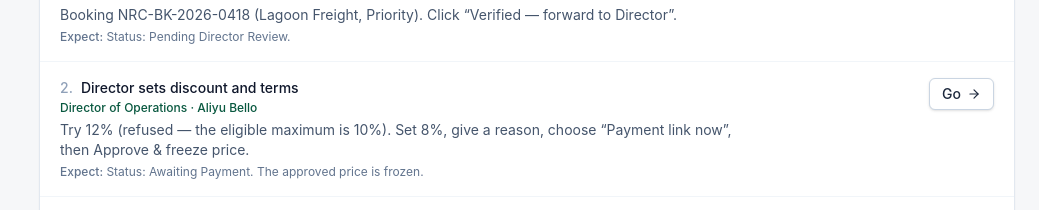
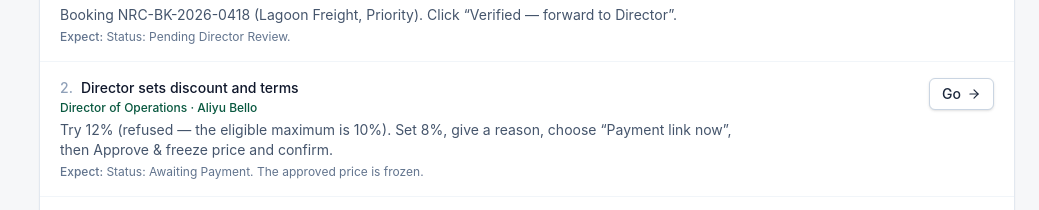
Before and after one commit to isngs-dev/e-cargo-prototype, a React (Vite) app: page /demo-guide in a window 1280 px wide. Shown: the part 920-1130 px from the top of the page, without its empty margins (241-1280 px from the left). Built offline with nearby package versions, Linux system fonts and the light colour scheme.

Commit message:
feat: confirm before freezing price; refresh stale docs and add testing guide

```diff
--- a/src/features/bookings/ApprovalPanels.tsx
+++ b/src/features/bookings/ApprovalPanels.tsx
@@ -1,10 +1,11 @@
 import { useMemo, useState } from 'react'
 import { CircleCheck, Send, Undo2, X } from 'lucide-react'
+import { Dialog } from '@/components/ui/dialog'
 import { Field, Textarea } from '@/components/ui/fields'
 import { Badge, Button, Card, CardHeader, Input } from '@/components/ui/primitives'
 import { ReasonDialog } from '@/features/registrations/ReasonDialog'
 import { allowedPaymentTerms, discountReductionNeedsReason } from '@/lib/eligibility'
-import { formatBp } from '@/lib/money'
+import { formatBp, formatKobo } from '@/lib/money'
 import { tryCalculatePrice } from '@/lib/pricing'
 import {
   directorApproveBooking, directorRejectBooking, directorSendBackBooking, hocApproveBooking, hocRejectBooking, hocSendBackBooking,
@@ -15,7 +16,7 @@ import type { AppData, Booking, Customer, PaymentTerms } from '@/types/domain'
 import { PriceBreakdown } from './PriceBreakdown'
 import type { Run } from './runTypes'
 
-type Dlg = null | 'back' | 'reject' | 'approve'
+type Dlg = null | 'back' | 'reject' | 'approve' | 'freeze'
 
 export function HeadOfCargoPanel({ booking, actor, run }: { booking: Booking; actor: Actor; run: Run }) {
   const [dialog, setDialog] = useState<Dlg>(null)
@@ -71,6 +72,7 @@ export function DirectorPanel({ booking, customer, data, actor, run }: { booking
   })
   const approve = () => {
     const err = run((d) => directorApproveBooking(d, booking.id, actor, decision()), 'Booking approved. Price frozen; invoice generated and payment terms applied (simulated — no payment gateway contacted).')
+    setDialog(null)
     if (err) setError(err)
   }
 
@@ -121,13 +123,33 @@ export function DirectorPanel({ booking, customer, data, actor, run }: { booking
           <Field label="Remarks (optional)"><Textarea value={remarks} onChange={(ev) => setRemarks(ev.target.value)} /></Field>
 
           {error && <p role="alert" className="rounded-md bg-red-50 px-3 py-2 text-sm text-red-700">{error}</p>}
-          <Button className="w-full" onClick={approve} disabled={!preview.ok}><CircleCheck className="size-4" /> Approve & freeze price</Button>
+          <Button className="w-full" onClick={() => { setError(''); setDialog('freeze') }} disabled={!preview.ok}><CircleCheck className="size-4" /> Approve & freeze price</Button>
           <div className="grid grid-cols-2 gap-2">
             <Button variant="secondary" onClick={() => setDialog('back')}><Undo2 className="size-4" /> Send back</Button>
             <Button variant="danger" onClick={() => setDialog('reject')}><X className="size-4" /> Reject</Button>
           </div>
         </div>
       </Card>
+      <Dialog
+        open={dialog === 'freeze'}
+        onClose={() => setDialog(null)}
+        title="Approve and freeze this price?"
+        description="Once approved, the price, discount and payment terms are frozen and cannot be changed. Later eligibility changes will not affect this booking."
+        footer={
+          <>
+            <Button variant="secondary" onClick={() => setDialog(null)}>Cancel</Button>
+            <Button onClick={approve}>Approve & freeze</Button>
+          </>
+        }
+      >
+        {preview.ok && (
+          <dl className="space-y-1 text-sm">
+            <div className="flex justify-between"><dt className="text-slate-600">Total to be frozen</dt><dd className="font-semibold tabular-nums">{formatKobo(preview.price.totalPayable)}</dd></div>
+            <div className="flex justify-between"><dt className="text-slate-600">Discount</dt><dd>{Number.isFinite(pct) ? `${pct}%` : '—'}</dd></div>
+            <div className="flex justify-between"><dt className="text-slate-600">Payment terms</dt><dd>{paymentTerms === 'pay_now' ? 'Payment link now' : `After credit period (${creditMonths} month${creditMonths === '1' ? '' : 's'})`}</dd></div>
+          </dl>
+        )}
+      </Dialog>
       <ReasonDialog open={dialog === 'back'} onClose={() => setDialog(null)} title="Send back to Head of Cargo" label="Reason" confirmLabel="Send back"
         onConfirm={(r) => run((d) => directorSendBackBooking(d, booking.id, actor, r), 'Booking sent back to the Head of Cargo.')} />
       <ReasonDialog open={dialog === 'reject'} onClose={() => setDialog(null)} title="Reject booking" description="No payment has been taken, so no refund is required (email simulated)." label="Reason for rejection" confirmLabel="Reject booking" danger
--- a/src/features/demo/DemoGuidePage.tsx
+++ b/src/features/demo/DemoGuidePage.tsx
@@ -23,7 +23,7 @@ const scenes: Scene[] = [
     id: 'booking', title: '2 · Book cargo and receive an AWB', summary: 'Approvals, frozen price, simulated payment, port verification and the AWB.',
     steps: [
       { persona: 'p-hoc', to: '/bookings/bk-0418', title: 'Head of Cargo verifies', text: 'Booking NRC-BK-2026-0418 (Lagoon Freight, Priority). Click “Verified — forward to Director”.', expect: 'Status: Pending Director Review.' },
-      { persona: 'p-dir', to: '/bookings/bk-0418', title: 'Director sets discount and terms', text: 'Try 12% (refused — the eligible maximum is 10%). Set 8%, give a reason, choose “Payment link now”, then Approve & freeze price.', expect: 'Status: Awaiting Payment. The approved price is frozen.' },
+      { persona: 'p-dir', to: '/bookings/bk-0418', title: 'Director sets discount and terms', text: 'Try 12% (refused — the eligible maximum is 10%). Set 8%, give a reason, choose “Payment link now”, then Approve & freeze price and confirm.', expect: 'Status: Awaiting Payment. The approved price is frozen.' },
       { persona: 'p-fac-priority', to: '/bookings/bk-0418', title: 'Customer pays (simulated)', text: 'Click “Payment fails”, then “Pay successfully”.', expect: 'Status: Pending Dispatch.' },
       { persona: 'p-hop', to: '/bookings/bk-0418', title: 'Head of Port dispatches', text: 'Tick the verification items, enter wagon, train, date and time, then “Approve dispatch & generate AWB”.', expect: 'Status: AWB Generated, with an AWB number.' },
       { persona: 'p-fac-priority', to: '/awbs', title: 'Customer views the AWB', text: 'Open the AWB. Its QR opens the verification page.', expect: 'A demonstration AWB with a QR code and version 1.' },
```
Also changed, not shown: 3 other files (tests, documents, lock files or other folders).
